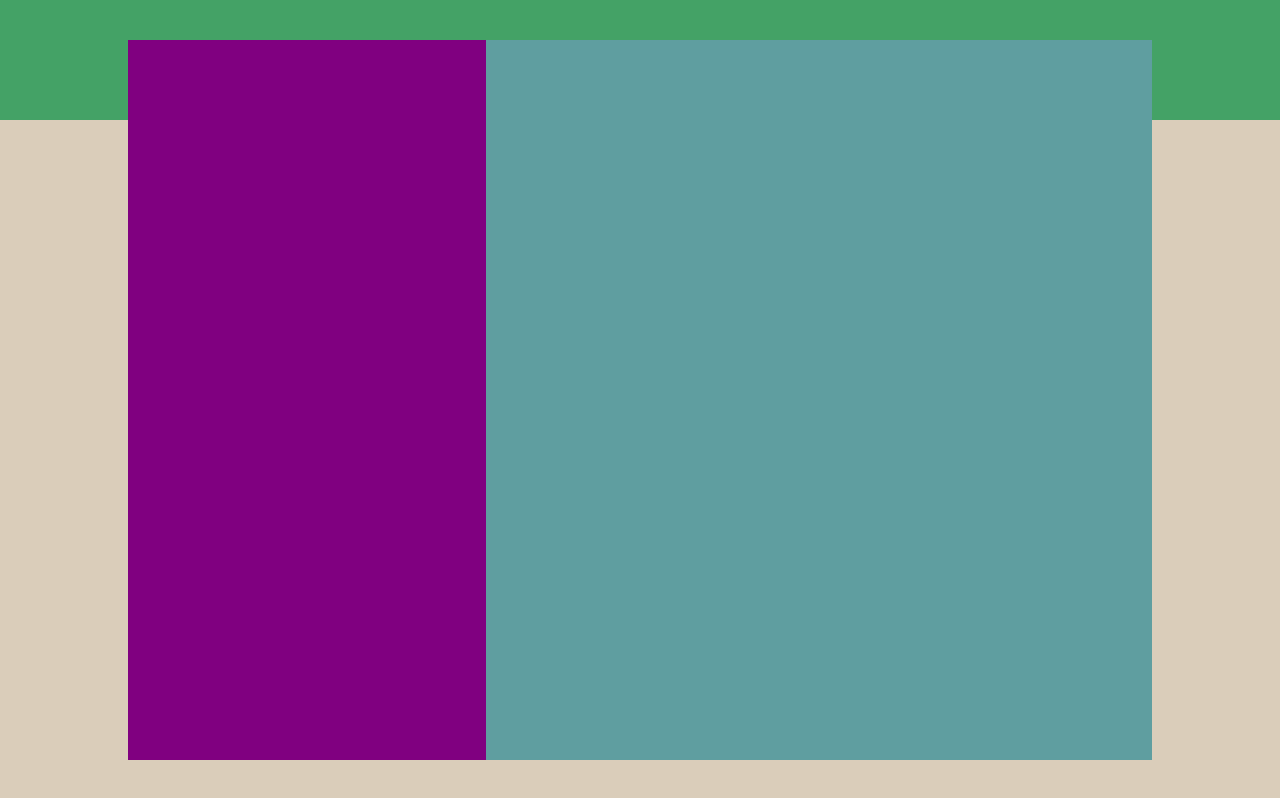
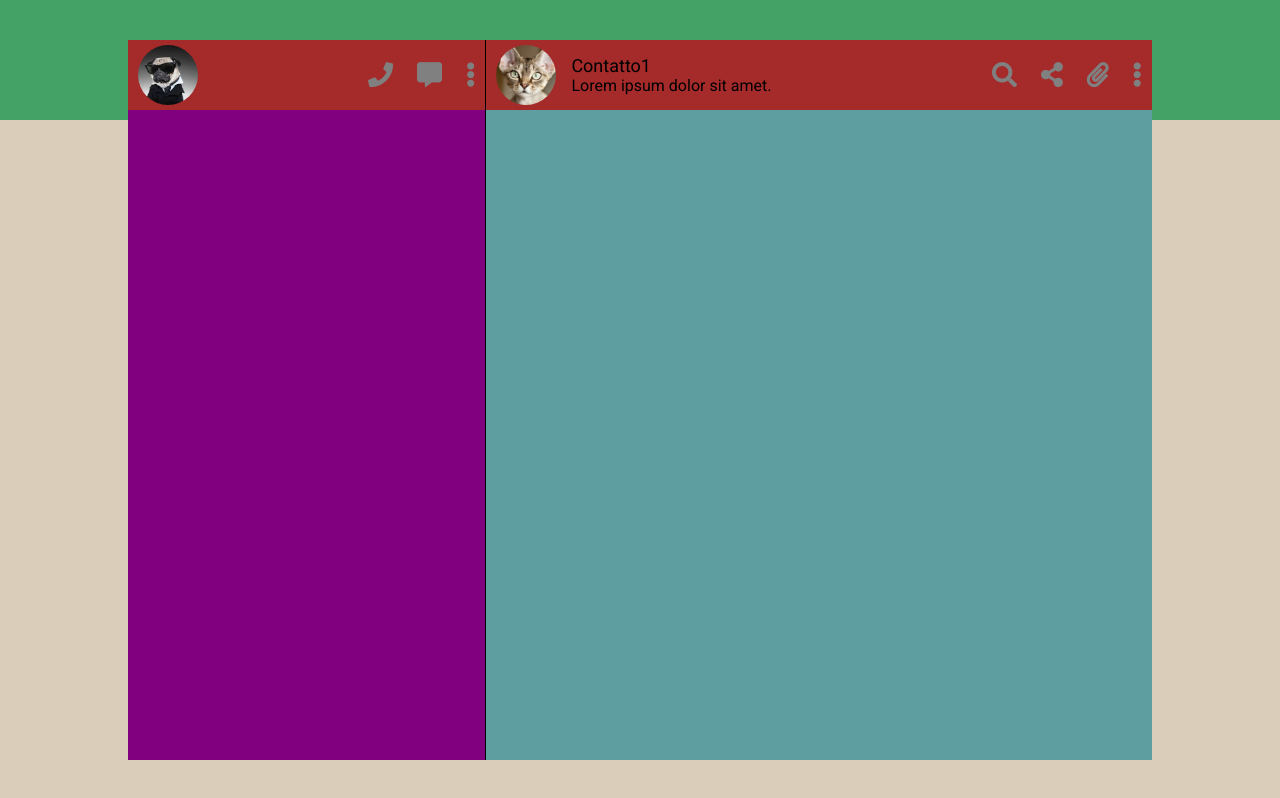
Before and after one commit to AlessandroDico/vue-boolzapp, a plain HTML site: page index.html in a window 1280 px wide. Drawn offline with Linux system fonts and the light colour scheme.

Commit message:
creato 'header' dei contatti e della chat

```diff
--- a/index.html
+++ b/index.html
@@ -3,15 +3,51 @@
     <head>
         <meta charset="utf-8">
         <title>Boolzapp</title>
+        <link rel="stylesheet" href="https://use.fontawesome.com/releases/v5.15.1/css/all.css" integrity="sha384-vp86vTRFVJgpjF9jiIGPEEqYqlDwgyBgEF109VFjmqGmIY/Y4HV4d3Gp2irVfcrp" crossorigin="anonymous">
+        <link rel="preconnect" href="https://fonts.gstatic.com">
+        <link href="https://fonts.googleapis.com/css2?family=Roboto&display=swap" rel="stylesheet">
         <link rel="stylesheet" href="style.css">
+        <!-- <script src="https://cdn.jsdelivr.net/npm/vue@2/dist/vue.js"></script> -->
     </head>
     <body>
         <div class="full-container">
             <div class="chat-page">
                 <div class="contact-side">
+                    <div class="contact-header">
+                        <div class="contact-header-left">
+                            <div class="img-profile">
+                                <img src="img/profile.jpg" alt="">
+                            </div>
+                        </div>
+                        <div class="contact-header-right">
+                            <i class="fas fa-phone"></i>
+                            <i class="fas fa-comment-alt"></i>
+                            <i class="fas fa-ellipsis-v"></i>
+                        </div>
+                    </div>
 
                 </div>
                 <div class="chat-side">
+                    <div class="chat-header">
+                        <div class="chat-header-left">
+                            <div class="img-current-contact">
+                                <img src="img/second.jpg" alt="">
+                            </div>
+                            <div class="current-contact-info">
+                                <p class="current-contact-name">
+                                    Contatto1
+                                </p>
+                                <p class="current-contact-state">Lorem ipsum dolor sit amet.</p>
+                            </div>
+                        </div>
+                        <div class="chat-header-right">
+                            <i class="fas fa-search"></i>
+                            <i class="fas fa-share-alt"></i>
+                            <i class="fas fa-paperclip"></i>
+                            <i class="fas fa-ellipsis-v"></i>
+                        </div>
+
+                    </div>
 
                 </div>
 
--- a/style.css
+++ b/style.css
@@ -2,6 +2,10 @@
     margin: 0;
     padding: 0;
     box-sizing: border-box;
+}
+
+body {
+    font-family: 'Roboto', sans-serif;
 }
 /* -----------fine regole generiche------------ */
 
@@ -32,6 +36,7 @@
     height: 100%;
     width: 35%;
     background-color: purple;
+    border-right: 1px solid black;
 }
 
 .chat-side {
@@ -41,3 +46,118 @@
     background-color: cadetblue;
 
 }
+/* ----------impostiamo gli 'header' della chat page------- */
+
+.contact-header, .chat-header {
+    height: 70px;
+    background-color: brown;
+    display: flex;
+    align-items: center;
+    justify-content: space-between;
+}
+
+/* .contact-header::after, .chat-header::after {
+    content: '';
+    display: table;
+    clear: both;
+} */
+
+/* ------------left contact side-------- */
+
+.img-profile {
+    width: 60px;
+    height: 60px;
+    /* border-radius: 50%; */
+    /* background-color: #fff; */
+    margin-left: 10px;
+}
+
+.img-profile > img {
+    width: 100%;
+    height: 100%;
+    border-radius: 50%;
+    object-fit: cover;
+    object-position: center;
+}
+
+/* ---------rigth contact side// right chat side------------ */
+
+.contact-header-right > i, .chat-header-right > i {
+    font-size: 25px;
+    margin: 0 10px;
+    color: grey;
+}
+
+/* -------immagine contatto corrente------ */
+
+.img-current-contact {
+    width: 60px;
+    height: 60px;
+    margin-left: 10px;
+}
+
+.img-current-contact > img {
+    width: 100%;
+    height: 100%;
+    border-radius: 50%;
+    object-fit: cover;
+    object-position: center;
+}
+
+/* -----------chat header left------- */
+.chat-header-left {
+    display: flex;
+    justify-content: center;
+    align-items: center;
+}
+
+.current-contact-info {
+    margin-left: 15px;
+}
+
+.current-contact-info > p.current-contact-name{
+    font-size: 18px;
+}
+
+.current-contact-info > p.current-contact-state {
+    font-size: 16px;
+}
+
+
+
+
+
+
+
+
+
+
+
+
+
+
+
+
+
+
+
+
+
+
+
+
+
+
+
+
+
+
+
+
+
+
+
+
+
+
+/**/
```
